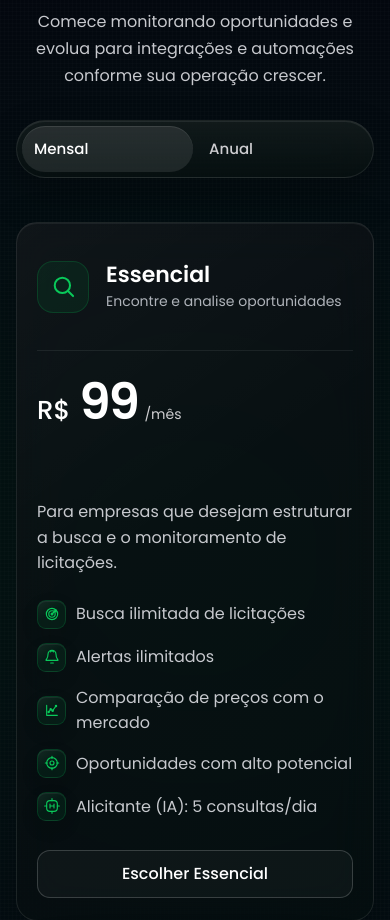
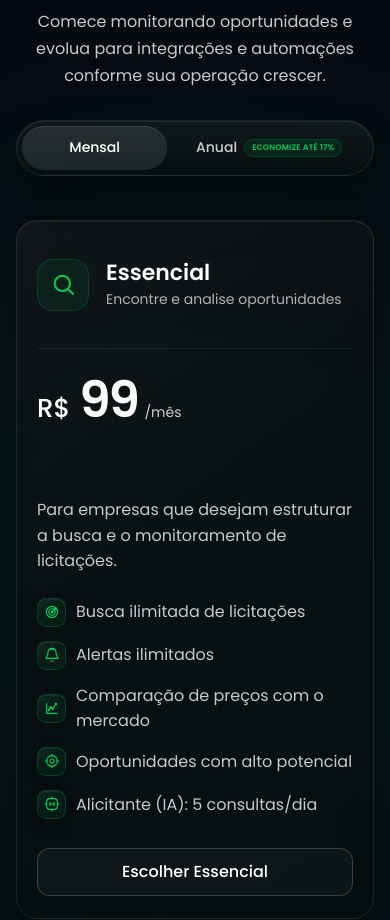
Before and after one commit to dhanyel1998ds4-cmd/licitabase-lp, a website: page index.html in a window 390 px wide. Shown: the part 9565-10485 px from the top of the page. Drawn offline with Linux system fonts and the light colour scheme.

Commit message:
Match mobile pricing cycle selector

```diff
--- a/responsive-lp.css
+++ b/responsive-lp.css
@@ -464,16 +464,36 @@ html[data-theme="dark"] .landing-page .platform-orbit-light {
   }
 
   .landing-page .pricing-cycle__control {
-    width: 100%;
+    width: min(100%, 390px);
+    justify-content: center;
+    gap: 3px;
+    margin-inline: auto;
   }
 
   .landing-page .pricing-cycle button {
     min-width: 0;
-    flex: 1 1 50%;
+    min-height: 44px;
+    justify-content: center;
+    gap: 7px;
+    padding: 9px 14px;
+    font-size: 0.875rem;
+    white-space: nowrap;
+  }
+
+  .landing-page .pricing-cycle button:first-child {
+    flex: 0 1 42%;
+  }
+
+  .landing-page .pricing-cycle button:last-child {
+    flex: 1 1 auto;
   }
 
   .landing-page .pricing-cycle__saving {
-    display: none;
+    display: inline-flex;
+    padding: 3px 7px;
+    font-size: 0.5rem;
+    line-height: 1.2;
+    white-space: nowrap;
   }
 
   .landing-page .pricing-card {
@@ -1041,6 +1061,21 @@ html[data-theme="dark"] .landing-page .platform-orbit-light {
     left: 15.5px;
   }
 
+  .landing-page .pricing-cycle button {
+    gap: 5px;
+    padding-inline: 10px;
+    font-size: 0.8125rem;
+  }
+
+  .landing-page .pricing-cycle button:first-child {
+    flex-basis: 38%;
+  }
+
+  .landing-page .pricing-cycle__saving {
+    padding-inline: 6px;
+    font-size: 0.4375rem;
+  }
+
   .landing-page .input-shell {
     display: grid;
   }
```
